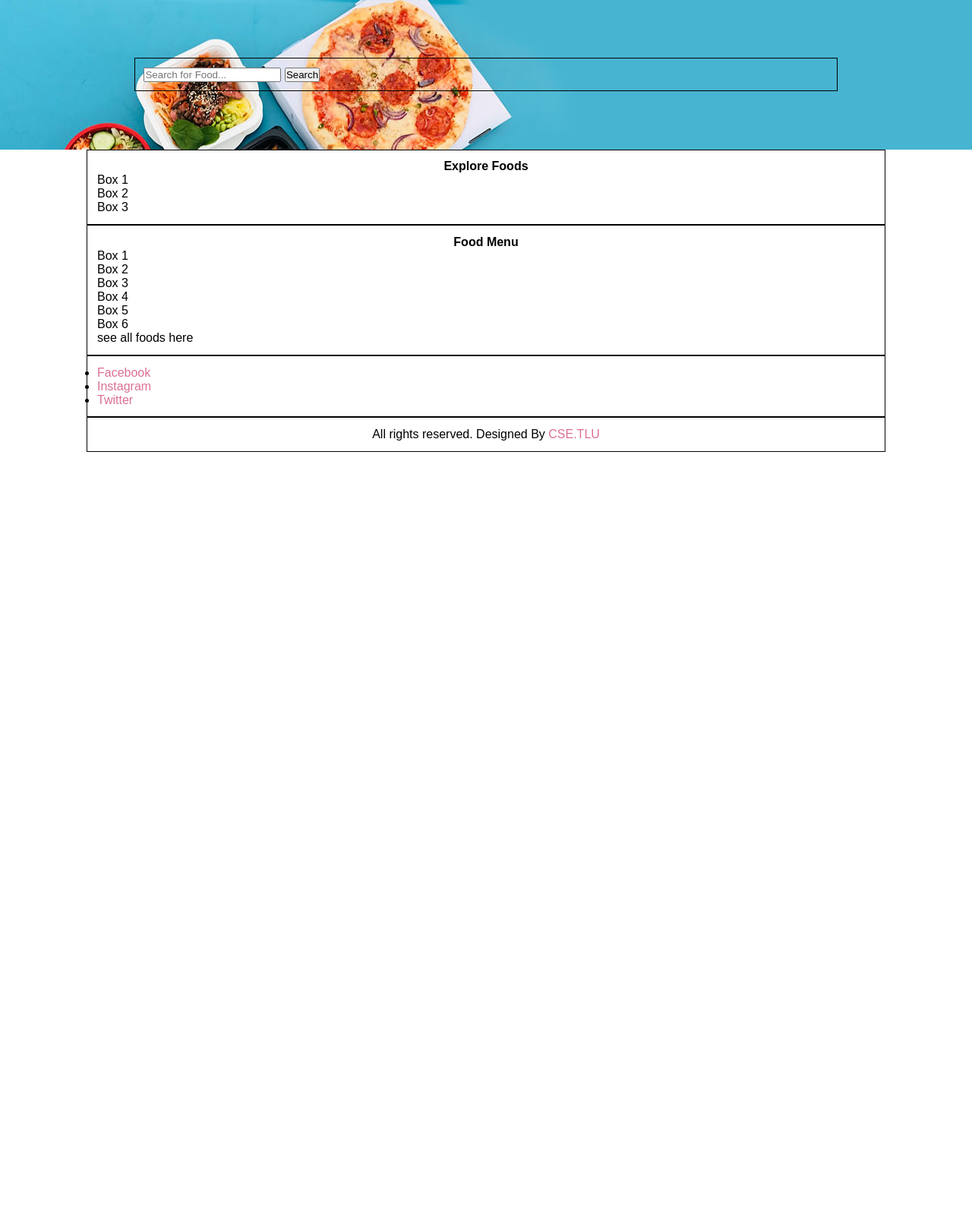
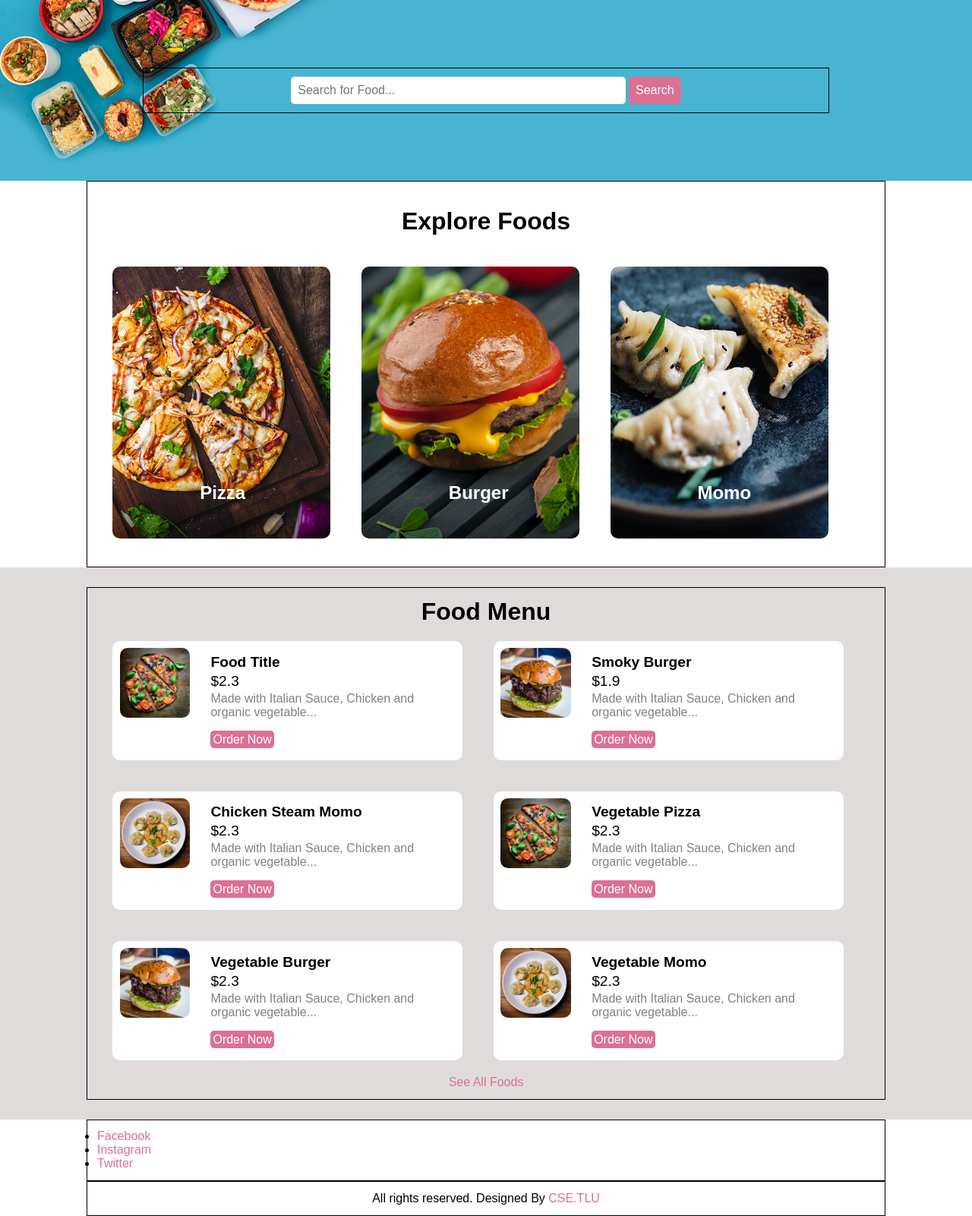
Before and after one commit to TraMyyyy/restaurant-pro, a PHP site: page /restaurant-pro/home.php in a window 1280 px wide. Shown: the part 88-1689 px from the top of the page at 76% size. Before the commit the page ends 683 px from the top, so only its background shows below. Run offline with PHP 8.4, Linux system fonts and the light colour scheme.

Commit message:
Already done home/food-menu

```diff
--- a/restaurant-pro/css/style.css
+++ b/restaurant-pro/css/style.css
@@ -23,9 +23,52 @@ a:hover{
     text-align: right;
 }
 
+h3{
+    font-size: 1.5rem;
+}
+
+h4{
+    margin: 1% 0;
+    font-size: 1.2rem;
+}
 .clearfix{
     clear: both;
     float: none;
+}
+
+.btn{
+    padding: 1%;
+    font-size: 1rem;
+    border: none;
+    border-radius: 5px;
+
+}
+.btn-primary{
+    background-color: palevioletred;
+    color: white;
+    cursor: pointer;
+}
+.btn-primary:hover{
+    background-color: pink;
+    color: palevioletred;
+}
+.img-responsive{
+    width: 100%;
+    border: none;
+}
+
+.img-curve{
+    border-radius: 10px;
+}
+.float-container{
+    position: relative;
+}
+
+.float-text{
+    position: absolute;
+    bottom: 50px;
+    left: 40%;
+    color: white;
 }
 /* Logo */
 .logo{
@@ -33,9 +76,6 @@ a:hover{
     float: left;
 }
 
-.img-responsive{
-    width: 100%;
-}
 
 /* Menu */
 .menu{
@@ -53,5 +93,78 @@ a:hover{
 /* food-search */
 .food-search{
     background-image: url(../images/bg.jpg);
-    padding: 6%
+    background-size: cover;
+    background-repeat: no-repeat;
+    background-position: center;
+    padding: 7%;
 }
+
+.food-search input[type = "search"]{
+    width: 50%;
+    padding: 1%;
+    font-size: 1rem;
+    border: none;
+    border-radius: 5px;
+}
+
+/* Explore foods */
+.explore-food{
+    font-size: 2rem;
+    padding: 2% 0;
+}
+
+.ex-box{
+    width: 28%;
+    float: left;
+    display: inline;
+    margin: 2%;
+
+}
+
+/* Food menu */
+.food-menu{
+
+    font-size: 2rem;
+    padding: 2% 0;
+    top: 10px;
+    background-color: rgb(223, 219, 219);
+}
+
+.me-box{
+    background-color: white;
+    width: 45%;
+    float: left;
+    display: inline;
+    margin: 2%;
+
+}
+
+.food-img{
+    width: 20%;
+    float: left;
+    margin: 2%;
+}
+
+.food-dis{
+     width: 65%;
+     float: left;
+     margin-left: 4%;
+     margin-top: 3%;
+     margin-bottom: 3%;
+}
+
+.food-price{
+    font-size: 1.2rem;
+    margin: 1% 0;
+}
+
+.food-detail{
+    color: grey;
+    font-size: 1rem;
+    margin: 1% 0;
+}
+
+.me-footer{
+    color: palevioletred;
+    font-size: 1rem;
+}
--- a/restaurant-pro/home.php
+++ b/restaurant-pro/home.php
@@ -46,8 +46,9 @@
     <section class = "food-search">
         <div class ="container">
            <form action="">
-               <input type="search" name = "search" placeholder = "Search for Food...">
-               <input type="submit" name = "submit" value = "Search">
+               <center><input type="search" name = "search" placeholder = "Search for Food...">
+               <input type="submit" name = "submit" value = "Search" class = "btn btn-primary">
+               </center>
            </form>
         </div>
     </section>
@@ -61,20 +62,23 @@
 
         </div>
 
-        <div class = "ex-box">
-            Box 1
+        <div class = "ex-box float-container">
+           <img src="images/pizza.jpg" alt="Pizza" class = "img-responsive img-curve">
+            <h3 class = "float-text">Pizza</h3>
+        </div>
+
+        <div class = "ex-box float-container">
+            <img src="images/burger.jpg" alt="Burger" class = "img-responsive img-curve">
+            <h3 class = "float-text">Burger</h3>
 
         </div>
 
-        <div class = "ex-box">
-            Box 2
+        <div class = "ex-box float-container">
+            <img src="images/momo.jpg" alt="Momo" class = "img-responsive img-curve">
+            <h3 class = "float-text">Momo</h3>
 
         </div>
-
-        <div class = "ex-box">
-            Box 3
-
-        </div>
+        <div class = "clearfix"></div>
         </div>
     </section>
     <!-- Explore food end here -->
@@ -86,39 +90,97 @@
                 <strong><center>Food Menu</center></strong>
             </div>
 
-            <div class = "me-box">
-                Box 1
+            <div class = "me-box float-container img-curve">
+                <div class = "food-img">
+                    <img src="images/menu-pizza.jpg" alt="Chicken Pizza" class = "img-responsive img-curve">
+                </div>
+                <div class = "food-dis">
+                    <h4>Food Title</h4>
+                    <p class = "food-price">$2.3</p>
+                    <p class ="food-detail">Made with Italian Sauce, Chicken and organic vegetable...</p>
 
+                    <a href="#" class = "btn btn-primary">Order Now</a>
+                </div>
+                <div class = "clearfix"></div>
             </div>
 
-            <div class = "me-box">
-                Box 2
+            <div class = "me-box float-container img-curve">
+                <div class = "food-img">
+                    <img src="images/menu-burger.jpg" alt="Smoky Burger" class = "img-responsive img-curve">
+                </div>
+                <div class = "food-dis">
+                    <h4>Smoky Burger</h4>
+                    <p class = "food-price">$1.9</p>
+                    <p class ="food-detail">Made with Italian Sauce, Chicken and organic vegetable...</p>
 
+                    <a href="#" class = "btn btn-primary">Order Now</a>
+                </div>
+                <div class = "clearfix"></div>
             </div>
 
-            <div class = "me-box">
-                Box 3
+            <div class = "me-box float-container img-curve">
+                <div class = "food-img">
+                    <img src="images/menu-momo.jpg" alt="Chicken Steam Momo" class = "img-responsive img-curve">
+                </div>
+                <div class = "food-dis">
+                    <h4>Chicken Steam Momo</h4>
+                    <p class = "food-price">$2.3</p>
+                    <p class ="food-detail">Made with Italian Sauce, Chicken and organic vegetable...</p>
 
+                    <a href="#" class = "btn btn-primary">Order Now</a>
+                </div>
+                <div class = "clearfix"></div>
             </div>
 
-            <div class = "me-box">
-                Box 4
+            <div class = "me-box float-container img-curve">
+                <div class = "food-img">
+                    <img src="images/menu-pizza.jpg" alt="Vegetable Pizza" class = "img-responsive img-curve">
+                </div>
+                <div class = "food-dis">
+                    <h4>Vegetable Pizza</h4>
+                    <p class = "food-price">$2.3</p>
+                    <p class ="food-detail">Made with Italian Sauce, Chicken and organic vegetable...</p>
 
+                    <a href="#" class = "btn btn-primary">Order Now</a>
+                </div>
+                <div class = "clearfix"></div>
             </div>
 
-            <div class = "me-box">
-                Box 5
+            <div class = "me-box float-container img-curve">
+                <div class = "food-img">
+                    <img src="images/menu-burger.jpg" alt="Vegetable Burger" class = "img-responsive img-curve">
+                </div>
+                <div class = "food-dis">
+                    <h4>Vegetable Burger</h4>
+                    <p class = "food-price">$2.3</p>
+                    <p class ="food-detail">Made with Italian Sauce, Chicken and organic vegetable...</p>
 
+                    <a href="#" class = "btn btn-primary">Order Now</a>
+                </div>
+                <div class = "clearfix"></div>
             </div>
 
-            <div class = "me-box">
-                Box 6
+            <div class = "me-box float-container img-curve">
+                <div class = "food-img">
+                    <img src="images/menu-momo.jpg" alt="Vegetable Momo" class = "img-responsive img-curve">
+                </div>
+                <div class = "food-dis">
+                    <h4>Vegetable Momo</h4>
+                    <p class = "food-price">$2.3</p>
+                    <p class ="food-detail">Made with Italian Sauce, Chicken and organic vegetable...</p>
 
+                    <a href="#" class = "btn btn-primary">Order Now</a>
+                </div>
+                <div class = "clearfix"></div>
             </div>
 
             <div class = "me-footer">
-                see all foods here
+                <div>
+                <a href="#"><center>See All Foods</center></a>
+                </div>
+                <div class = "clearfix"></div>
             </div>
+
             </div>
 
     </section>
```
